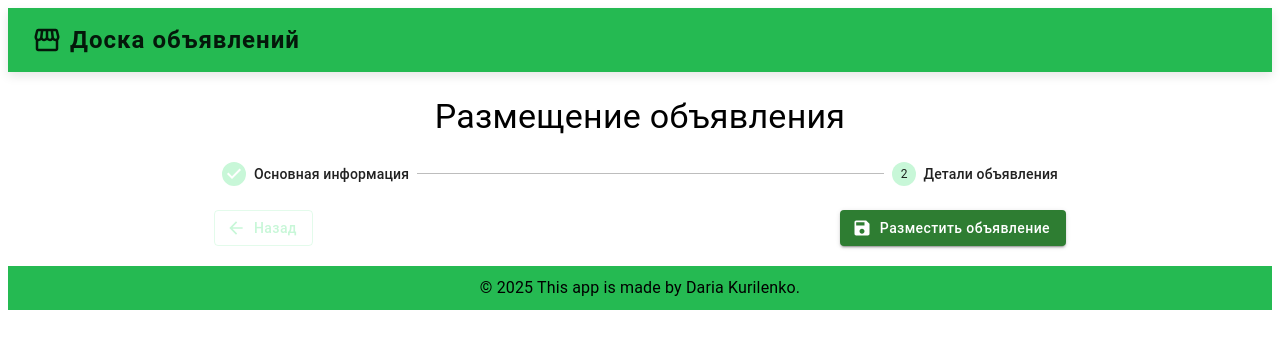
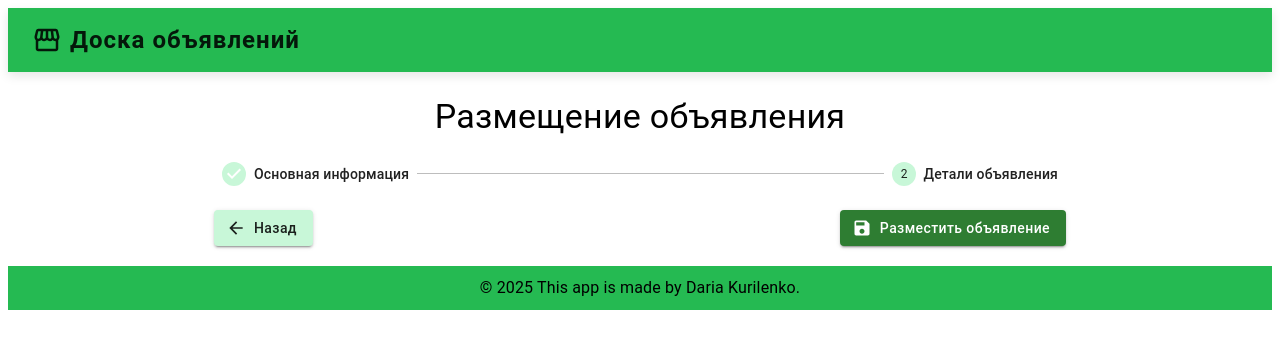
Before and after one commit to dariiakurilenko/avito-clone, a React (Vite) app: page /form in a window 1280 px wide. Both pictures are taken after a click on the button "Далее". Shown: the top 348 px of the page. Built offline with nearby package versions, Linux system fonts and the light colour scheme.

Commit message:
added alert

```diff
--- a/src/pages/new-ad-page/NewAdPage.tsx
+++ b/src/pages/new-ad-page/NewAdPage.tsx
@@ -62,6 +62,7 @@ const NewAdPage: React.FC = () => {
           setFormData(data);
         } catch (error) {
           console.error("❌ Ошибка загрузки объявления:", error);
+          alert("❌ Ошибка загрузки объявления")
         } finally {
           setLoading(false);
         }
@@ -330,7 +331,7 @@ const NewAdPage: React.FC = () => {
             )}
 
             <Box display="flex" justifyContent="space-between">
-              <Button variant="outlined" startIcon={<ArrowBackIcon />} onClick={handleBack}>
+              <Button variant="contained" startIcon={<ArrowBackIcon />} onClick={handleBack}>
                 Назад
               </Button>
 
```
